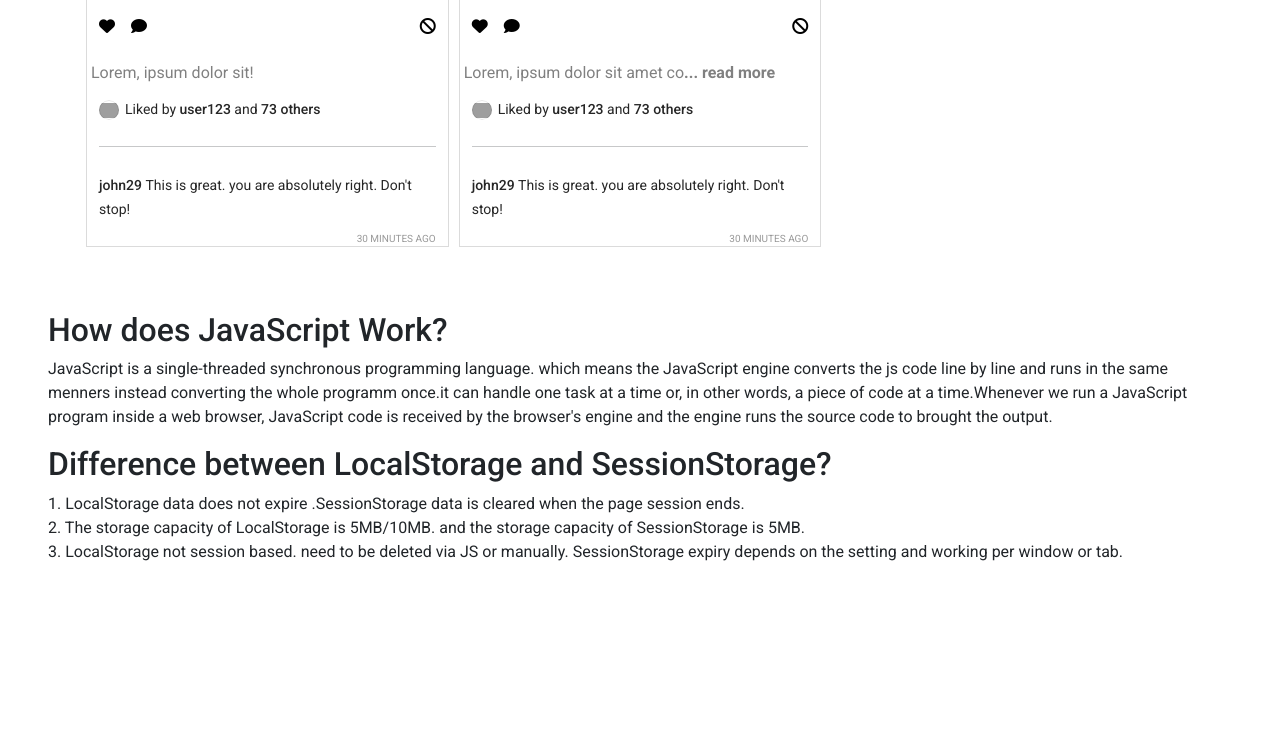
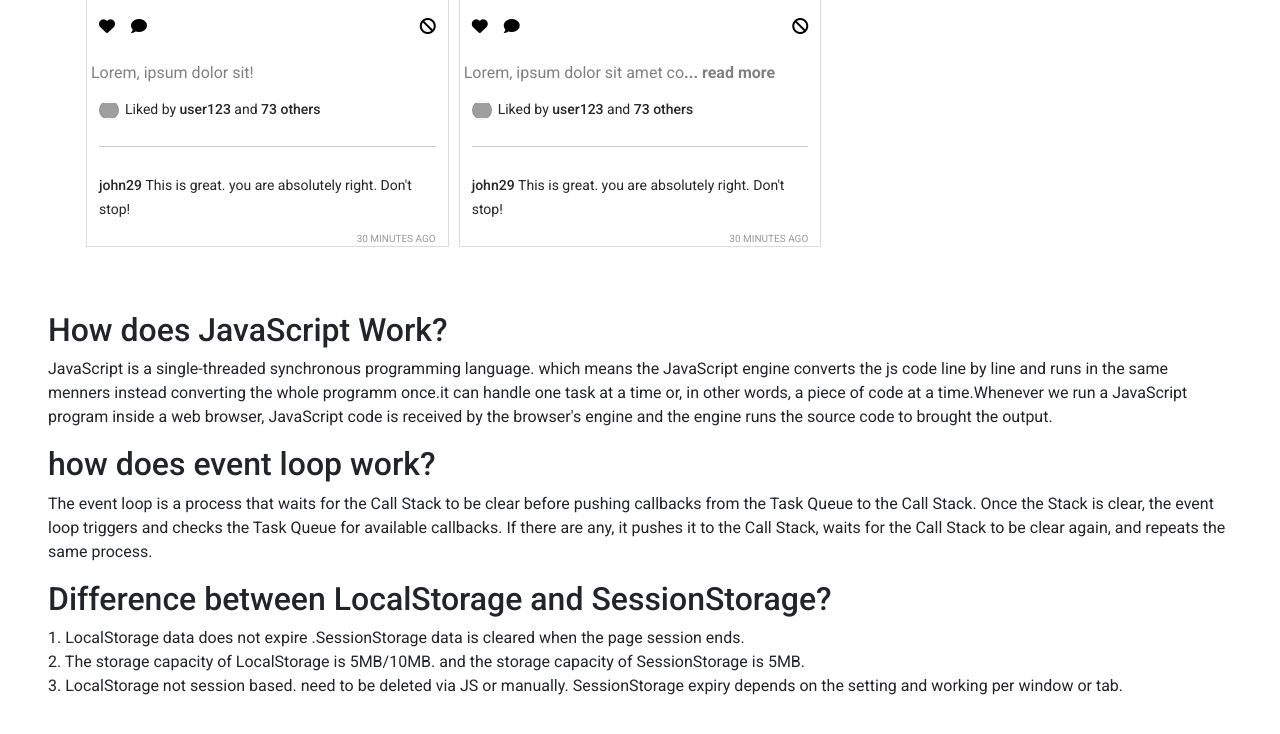
Before and after one commit to ArafatSadi1/insta-shohor, a plain HTML site: page index.html in a window 1280 px wide. Shown: the part 1285-2019 px from the top of the page. Before the commit the page ends 1897 px from the top, so only its background shows below. Drawn offline with nearby package versions, Linux system fonts and the light colour scheme; grey boxes are pictures that could not be loaded.

Commit message:
all done

```diff
--- a/index.html
+++ b/index.html
@@ -77,17 +77,19 @@
                 <h1>Reported posts</h1>
             </div>
         </main>
-        <footer>
         <section class="mx-5 my-5">
             <h2>How does JavaScript Work?</h2>
             <p>JavaScript is a single-threaded synchronous programming language.  which means the JavaScript engine converts the js code line by line and runs in the same menners instead converting the whole programm once.it can handle one task at a time or, in other words, a piece of code at a time.Whenever we run a JavaScript program inside a web browser, JavaScript code is received by the browser's engine and the engine runs the source code to brought the output.</p>
+
+            <h2>how does event loop work?</h2>
+            <p>The event loop is a process that waits for the Call Stack to be clear before pushing callbacks from the Task Queue to the Call Stack. Once the Stack is clear, the event loop triggers and checks the Task Queue for available callbacks. If there are any, it pushes it to the Call Stack, waits for the Call Stack to be clear again, and repeats the same process.</p>
 
             <h2>Difference between LocalStorage and SessionStorage?</h2>
             <p> 1. LocalStorage data does not expire .SessionStorage data is cleared  when the page session ends. <br>
             2. The storage capacity of LocalStorage is 5MB/10MB. and the storage capacity of SessionStorage is 5MB. <br>
             3. LocalStorage not  session based. need to be deleted via JS or manually. SessionStorage expiry depends on the setting and working per window or tab.</p>
         </section>
-        </footer>
+        <footer></footer>
 
         <!-- add javascript  file  -->
         <script src="./js/app.js"></script>
```
Lines whose indentation alone changed are shown as unchanged.
